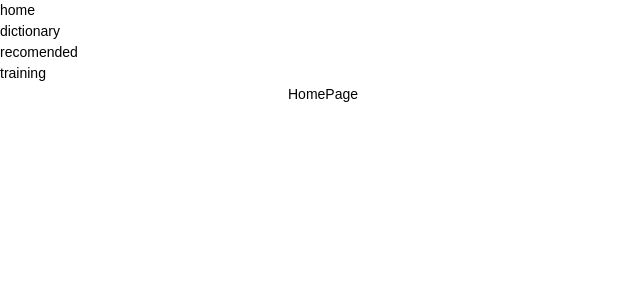
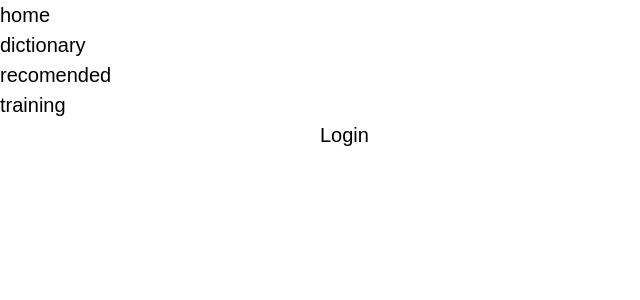
Before and after one commit to NikitinIhor/VocabBuilder, a React (Vite) app: page / in a window 1280 px wide. Shown: the top 300 px of the page, without its empty margins (0-640 px from the left). Built offline with nearby package versions, Linux system fonts and the light colour scheme.

Commit message:
feat/loader

```diff
--- a/src/App.tsx
+++ b/src/App.tsx
@@ -1,25 +1,31 @@
-import { Suspense } from "react";
+import { lazy, Suspense } from "react";
 import { Toaster } from "react-hot-toast";
 import { Route, Routes } from "react-router-dom";
 import Header from "./components/Header/Header";
-import DictionaryPage from "./pages/DictionaryPage/DictionaryPage";
-import HomePage from "./pages/HomePage/HomePage";
-import NotFoundPage from "./pages/NotFoundPage/NotFoundPage";
-import RecommendPage from "./pages/RecommendPage/RecommendPage";
-import TrainingPage from "./pages/TrainingPage/TrainingPage";
+import Loader from "./components/Loader/Loader";
+
+const HomePage = lazy(() => import("./pages/HomePage/HomePage"));
+const DictionaryPage = lazy(
+  () => import("./pages/DictionaryPage/DictionaryPage")
+);
+const RecommendPage = lazy(() => import("./pages/RecommendPage/RecommendPage"));
+const TrainingPage = lazy(() => import("./pages/TrainingPage/TrainingPage"));
+const NotFoundPage = lazy(() => import("./pages/NotFoundPage/NotFoundPage"));
 
 const App: React.FC = () => {
   return (
-    <Suspense fallback={null}>
+    <Suspense fallback={<Loader />}>
       <Toaster />
       <Header />
+      <main>
         <Routes>
           <Route path="/" element={<HomePage />} />
           <Route path="/dictionary" element={<DictionaryPage />} />
-        <Route path="/recomended" element={<RecommendPage />} />
+          <Route path="/recommended" element={<RecommendPage />} />
           <Route path="/training" element={<TrainingPage />} />
           <Route path="*" element={<NotFoundPage />} />
         </Routes>
+      </main>
     </Suspense>
   );
 };
--- /dev/null
+++ b/src/components/HomePage/Login/Login.tsx
@@ -0,0 +1,13 @@
+import css from "./Login.module.css";
+
+interface LoginProps {}
+
+const Login: React.FC<LoginProps> = () => {
+  return (
+    <div className={css.wrapper}>
+      <div className="container"> Login</div>
+    </div>
+  );
+};
+
+export default Login;
--- /dev/null
+++ b/src/components/Loader/Loader.module.css
@@ -0,0 +1,20 @@
+.loader {
+  position: absolute;
+  top: 50%;
+  left: 50%;
+  transform: translate(-50%, -50%);
+  animation: fadeIn 0.3s ease-in-out;
+  font-size: calc(24 / 16 * 1rem);
+  color: var(--green);
+}
+
+@keyframes fadeIn {
+  from {
+    opacity: 0.5;
+    transform: scale(0.95);
+  }
+  to {
+    opacity: 1;
+    transform: scale(1);
+  }
+}
--- /dev/null
+++ b/src/components/Loader/Loader.tsx
@@ -0,0 +1,37 @@
+import { useEffect, useState } from "react";
+import css from "./Loader.module.css";
+
+const alphabet = "ABCDEFGHIJKLMNOPQRSTUVWXYZ".split("");
+
+const Loader: React.FC = () => {
+  const [index, setIndex] = useState(0);
+  const [groupOffset, setGroupOffset] = useState(0);
+  const [showDots, setShowDots] = useState(false);
+
+  useEffect(() => {
+    const interval = setInterval(() => {
+      if (showDots) {
+        const nextOffset = (groupOffset + 3) % alphabet.length;
+        setGroupOffset(nextOffset);
+        setIndex(0);
+        setShowDots(false);
+      } else {
+        if (index < 2 && groupOffset + index + 1 < alphabet.length) {
+          setIndex((prev) => prev + 1);
+        } else {
+          setShowDots(true);
+        }
+      }
+    }, 500);
+
+    return () => clearInterval(interval);
+  }, [index, showDots, groupOffset]);
+
+  const letters = alphabet
+    .slice(groupOffset, groupOffset + index + 1)
+    .join(" ");
+
+  return <div className={css.loader}>{showDots ? ". . ." : letters}</div>;
+};
+
+export default Loader;
--- a/src/pages/HomePage/HomePage.tsx
+++ b/src/pages/HomePage/HomePage.tsx
@@ -1,3 +1,4 @@
+import Login from "../../components/HomePage/Login/Login";
 import css from "./HomePage.module.css";
 
 interface HomePageProps {}
@@ -5,7 +6,10 @@ interface HomePageProps {}
 const HomePage: React.FC<HomePageProps> = () => {
   return (
     <div className={css.wrapper}>
-      <div className="container"> HomePage</div>
+      <div className="container">
+        <div className={css.image}></div>
+        <Login />
+      </div>
     </div>
   );
 };
--- a/src/styles/container.css
+++ b/src/styles/container.css
@@ -1,8 +1,10 @@
 .container {
-  max-width: 320px;
-  padding: 0 20px;
+  width: 100%;
+  max-width: 375px;
+  padding: 0 16px;
   margin: 0 auto;
 }
+
 @media (min-width: 768px) {
   .container {
     max-width: 768px;
@@ -13,5 +15,6 @@
 @media (min-width: 1440px) {
   .container {
     max-width: 1440px;
+    padding: 0 100px;
   }
 }
--- a/src/styles/reset.css
+++ b/src/styles/reset.css
@@ -4,12 +4,12 @@ html {
 
 body {
   font-family: sans-serif;
-  font-weight: 500;
+  font-weight: 400;
   line-height: 1.5;
-  background-color: var(--black-color);
-  color: var(--white-color);
-  /* 14px */
-  font-size: 0.875rem;
+  background-color: var(--white);
+  color: var(--black);
+  /* 20px */
+  font-size: 1.25rem;
 }
 
 h1,
```
Also changed, not shown: src/components/HomePage/Register/Register.tsx (added, +13 -0 lines), src/components/HomePage/Login/Login.module.css (added), src/components/HomePage/Register/Register.module.css (added). Lines whose indentation alone changed are shown as unchanged.
